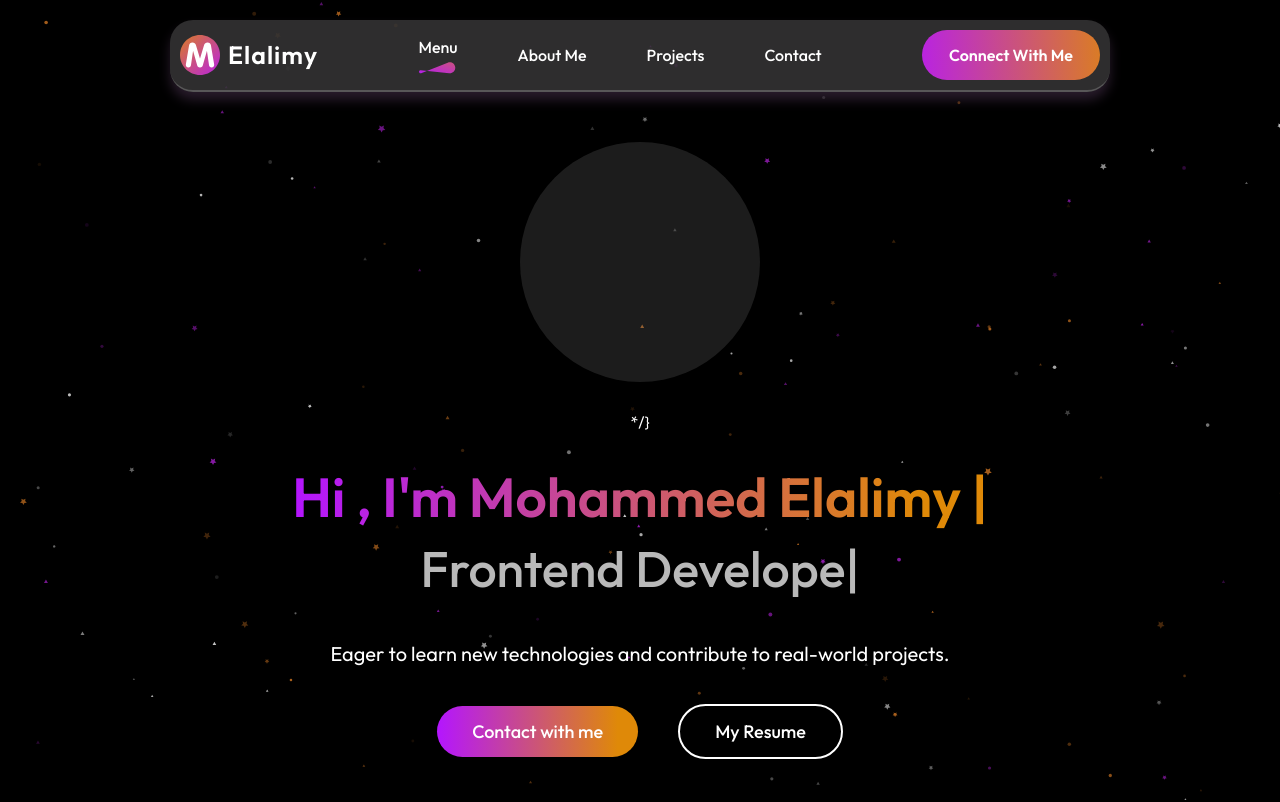
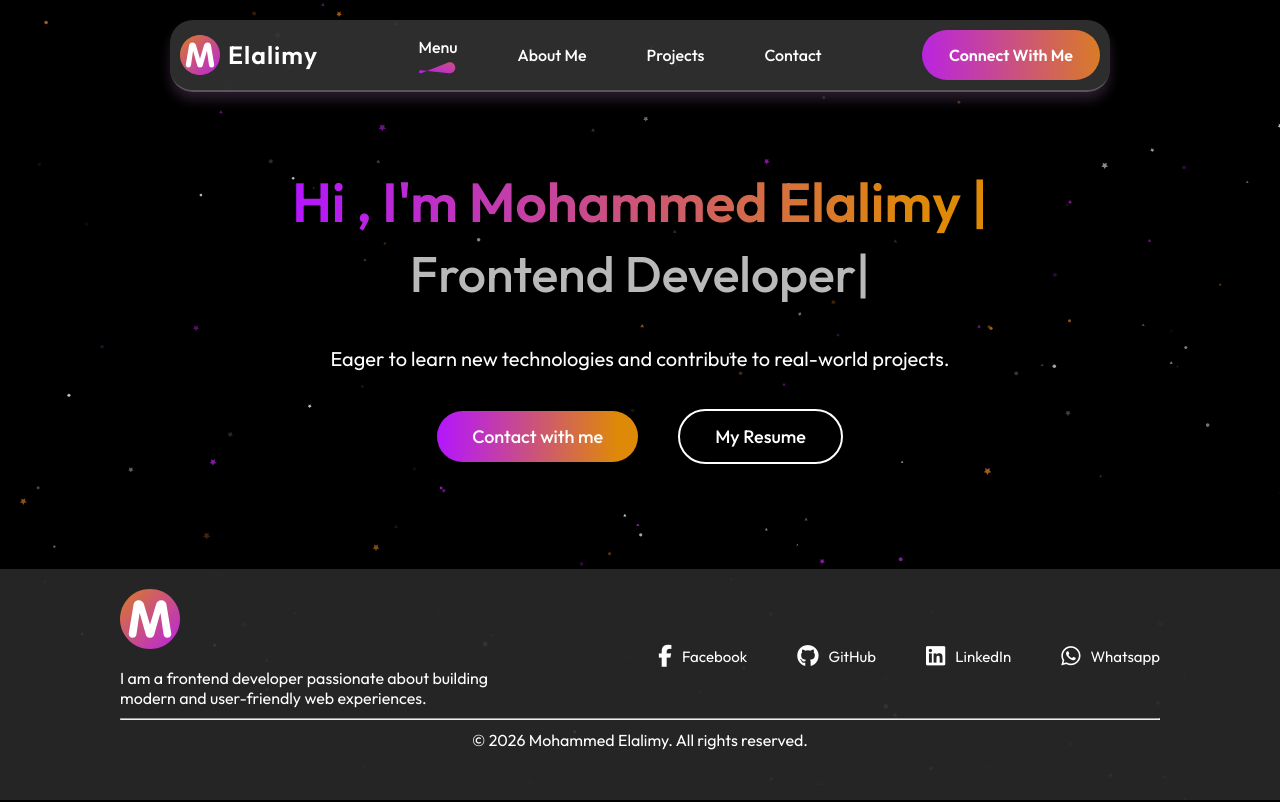
Before and after one commit to mohammedmelalimy/MoDev-portfolio, a React (Vite) app: page / in a window 1280 px wide. Shown: the top 802 px of the page. Built offline with nearby package versions, Linux system fonts and the light colour scheme.

Commit message:
Clean up Hero component by removing unused code
Removed commented-out code for hero image and skeleton loader.

```diff
--- a/src/Components/Hero/Hero.jsx
+++ b/src/Components/Hero/Hero.jsx
@@ -10,17 +10,7 @@ const Hero = () => {
 
   return (
     <div className='hero' id='home'>
-      {/* Hero image */}
-      {/* <img
-        src={hero_img}
-        alt='profile image'
-        className='img-hero'
-        style={{ display: isLoaded ? 'block' : 'none' }}
-        onLoad={() => setIsLoaded(true)}
-      />
 
-      {/* Skeleton shows only while image is loading */}
-      {!isLoaded && <Skeleton variant="circular" height={240} className='img-hero' style={{backgroundColor:'#dddddd4f'}}/>} */}
 
       {/* Hero text */}
       <h1>
```
